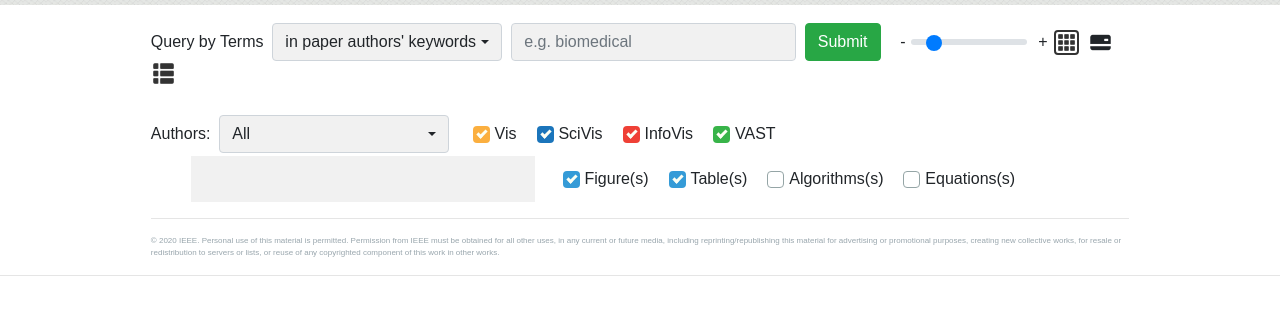
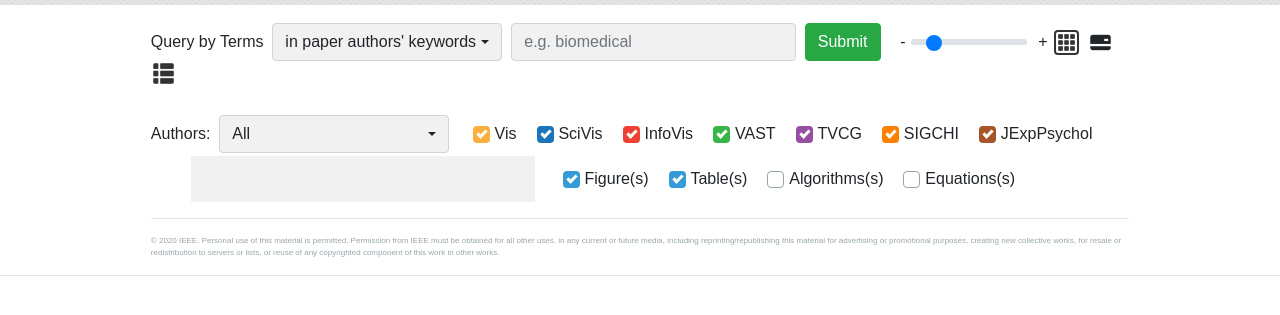
Before and after one commit to ensembleVisImage/ensembleVisImage.github.io, a plain HTML site: page index.html in a window 1280 px wide. Shown: the part 57-372 px from the top of the page. Drawn offline with nearby package versions, Linux system fonts and the light colour scheme; no server answers.

Commit message:
Add files via upload

```diff
--- a/index.html
+++ b/index.html
@@ -163,6 +163,18 @@
                             <div class="squaredThree">
                                 <input type="checkbox" name="visOptions" id="vast-check" value="other" checked>
                                 <label for="vast-check" id="vast-check-label" style="background-color: #38B449;"></label> &nbsp;VAST
+                            </div>
+                            <div class="squaredThree">
+                                <input type="checkbox" name="visOptions" id="tvcg-check" value="other" checked>
+                                <label for="tvcg-check" id="tvcg-check-label" style="background-color: #984EA3;"></label> &nbsp;TVCG
+                            </div>
+                            <div class="squaredThree">
+                                <input type="checkbox" name="visOptions" id="sigchi-check" value="other" checked>
+                                <label for="sigchi-check" id="sigchi-check-label" style="background-color: #FF7F00;"></label> &nbsp;SIGCHI
+                            </div>
+                            <div class="squaredThree">
+                                <input type="checkbox" name="visOptions" id="joep-check" value="other" checked>
+                                <label for="joep-check" id="joep-check-label" style="background-color: #A65628;"></label> &nbsp;JExpPsychol
                             </div>
                             <div id="year-slider" style="width: 24rem; padding-left: 40px; z-index: 5;">
                                 <input type="text" class="js-range-slider" name="my_range" value="" />
```
